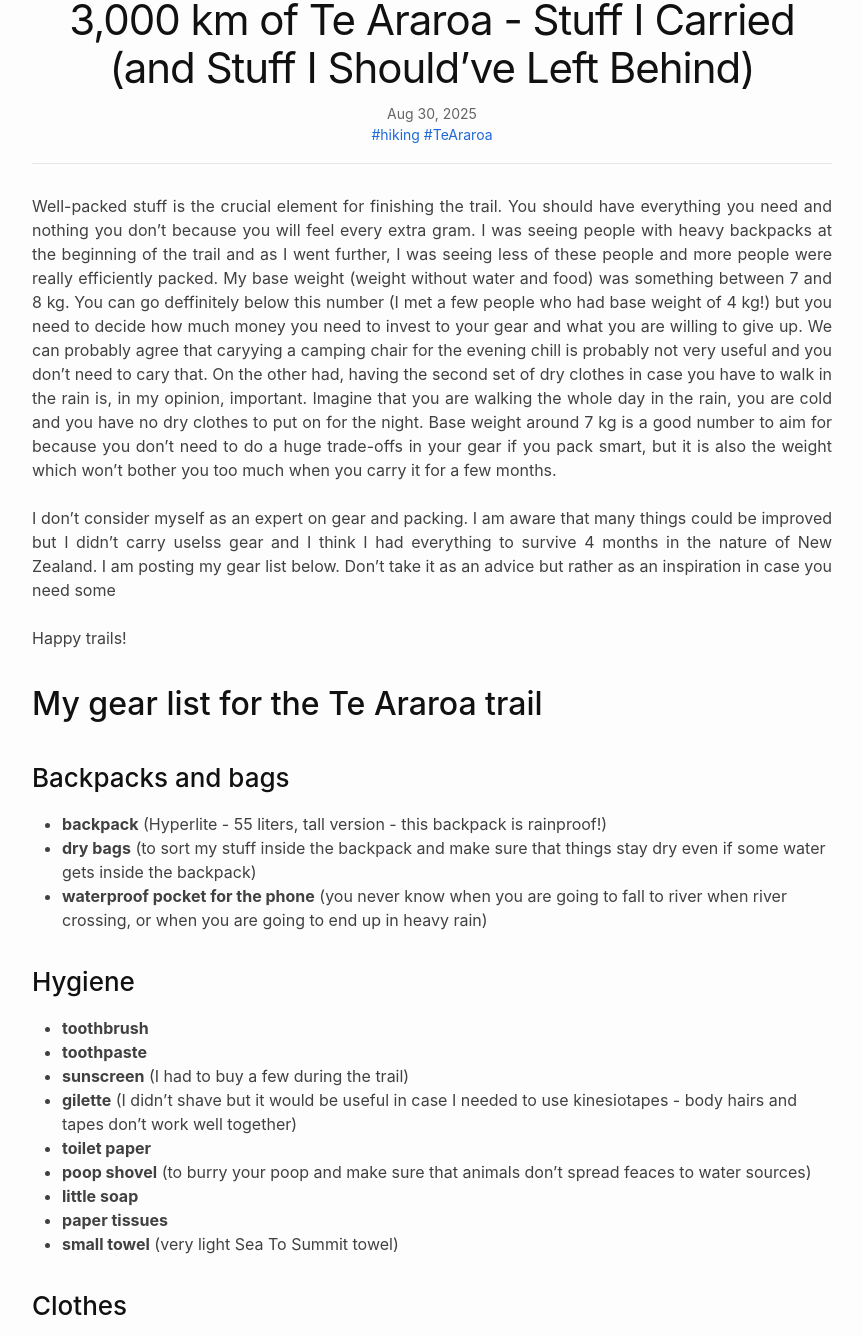
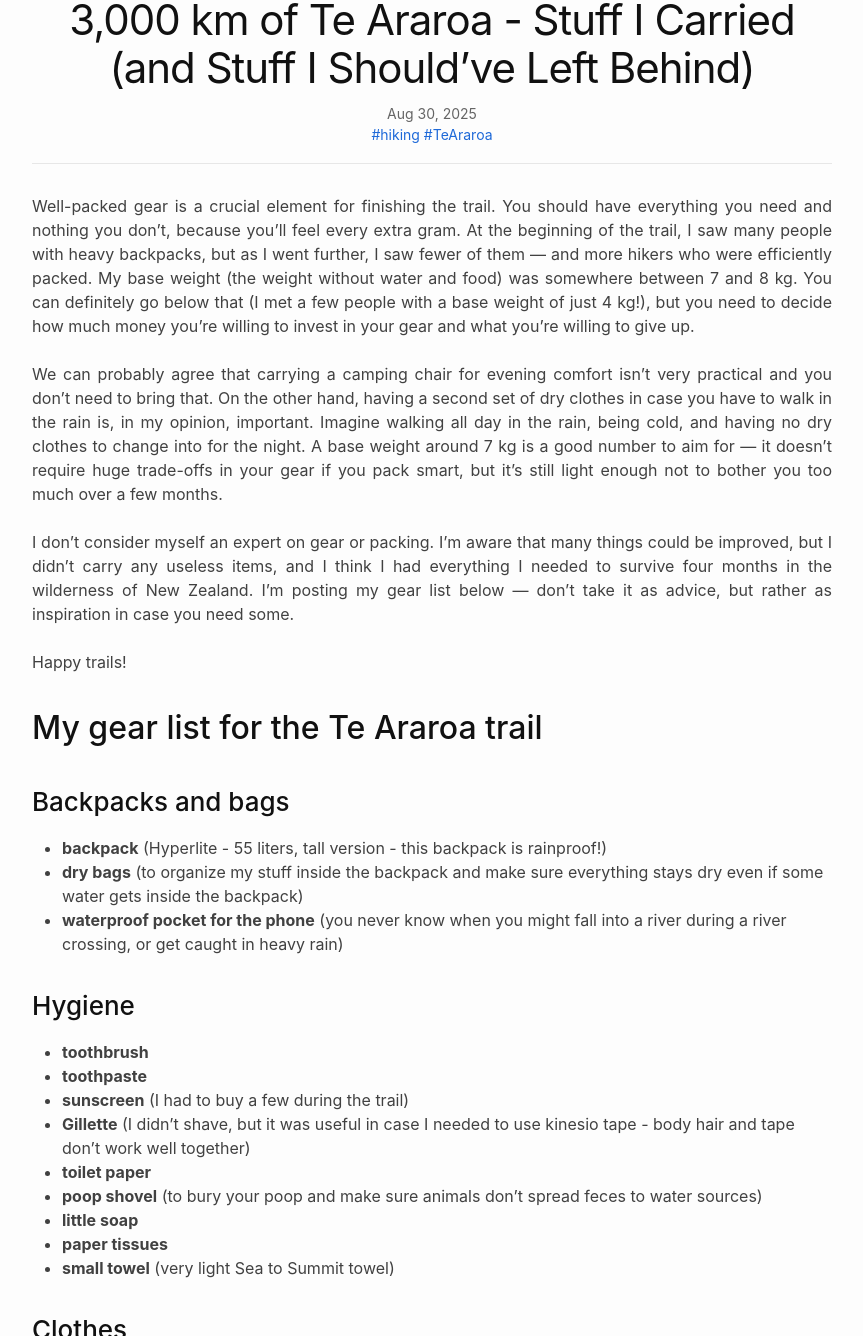
Before and after one commit to otheiner/blog, a Jekyll site: the page built from _posts/2025-08-30-TA_gear_list.md, in a window 1280 px wide and 1400 px high, scrolled down 242 px, cut to the strip 64-1400 px from the top of the window. Shown: the whole strip, without its empty margins (208-1071 px from the left). Built offline with Jekyll 4.4.1, drawn with Linux system fonts in a browser that asks for light colours; some of the changed text lies outside the part shown.

Commit message:
Fixing grammar in gear list and fixing hrefs to other posts

```diff
--- a/_posts/2025-08-30-TA_gear_list.md
+++ b/_posts/2025-08-30-TA_gear_list.md
@@ -6,9 +6,11 @@ image_preview: /assets/images/TA/gear.jpeg
 image_heading: /assets/images/TA/gear_heading.png
 ---
 
-Well-packed stuff is the crucial element for finishing the trail. You should have everything you need and nothing you don't because you will feel every extra gram. I was seeing people with heavy backpacks at the beginning of the trail and as I went further, I was seeing less of these people and more people were really efficiently packed. My base weight (weight without water and food) was something between 7 and 8 kg. You can go deffinitely below this number (I met a few people who had base weight of 4 kg!) but you need to decide how much money you need to invest to your gear and what you are willing to give up. We can probably agree that caryying a camping chair for the evening chill is probably not very useful and you don't need to cary that. On the other had, having the second set of dry clothes in case you have to walk in the rain is, in my opinion, important. Imagine that you are walking the whole day in the rain, you are cold and you have no dry clothes to put on for the night. Base weight around 7 kg is a good number to aim for because you don't need to do a huge trade-offs in your gear if you pack smart, but it is also the weight which won't bother you too much when you carry it for a few months.
+Well-packed gear is a crucial element for finishing the trail. You should have everything you need and nothing you don’t, because you’ll feel every extra gram. At the beginning of the trail, I saw many people with heavy backpacks, but as I went further, I saw fewer of them — and more hikers who were efficiently packed. My base weight (the weight without water and food) was somewhere between 7 and 8 kg. You can definitely go below that (I met a few people with a base weight of just 4 kg!), but you need to decide how much money you’re willing to invest in your gear and what you’re willing to give up.
 
-I don't consider myself as an expert on gear and packing. I am aware that many things could be improved but I didn't carry uselss gear and I think I had everything to survive 4 months in the nature of New Zealand. I am posting my gear list below. Don't take it as an advice but rather as an inspiration in case you need some
+We can probably agree that carrying a camping chair for evening comfort isn’t very practical and you don’t need to bring that. On the other hand, having a second set of dry clothes in case you have to walk in the rain is, in my opinion, important. Imagine walking all day in the rain, being cold, and having no dry clothes to change into for the night. A base weight around 7 kg is a good number to aim for — it doesn’t require huge trade-offs in your gear if you pack smart, but it’s still light enough not to bother you too much over a few months.
+
+I don’t consider myself an expert on gear or packing. I’m aware that many things could be improved, but I didn’t carry any useless items, and I think I had everything I needed to survive four months in the wilderness of New Zealand. I’m posting my gear list below — don’t take it as advice, but rather as inspiration in case you need some.
 
 Happy trails!
 
@@ -17,75 +19,75 @@ Happy trails!
 
 ### Backpacks and bags
 * **backpack** (Hyperlite - 55 liters, tall version - this backpack is rainproof!)
-* **dry bags** (to sort my stuff inside the backpack and make sure that things stay dry even if some water gets inside the backpack)
-* **waterproof pocket for the phone** (you never know when you are going to fall to river when river crossing, or when you are going to end up in heavy rain)
+* **dry bags** (to organize my stuff inside the backpack and make sure everything stays dry even if some water gets inside the backpack)
+* **waterproof pocket for the phone** (you never know when you might fall into a river during a river crossing, or get caught in heavy rain)
 
 ### Hygiene
 * **toothbrush**
 * **toothpaste**
 * **sunscreen** (I had to buy a few during the trail)
-* **gilette** (I didn't shave but it would be useful in case I needed to use kinesiotapes - body hairs and tapes don't work well together)
+* **Gillette** (I didn't shave, but it was useful in case I needed to use kinesio tape - body hair and tape don't work well together)
 * **toilet paper**
-* **poop shovel** (to burry your poop and make sure that animals don't spread feaces to water sources)
+* **poop shovel** (to bury your poop and make sure animals don't spread feces to water sources)
 * **little soap**
 * **paper tissues**
-* **small towel** (very light Sea To Summit towel)
+* **small towel** (very light Sea to Summit towel)
 
 ### Clothes
 * **small puffy jacket** (Patagonia)
-* **shoes** (I had three pairs - the second and thirs were waiting for me on the trail)
+* **shoes** (I had three pairs - the second and third were waiting for me on the trail)
 * **thin gloves**
-* **Buff** (can be used as beanie or protection against sun)
-* **rainproof jacket** (three-layered PERTEX)
+* **Buff** (can be used as a beanie or protection against the sun)
+* **rainproof jacket** (three-layer PERTEX)
 * **rainproof pants**
 * **shorts**
 * **long running leggings**
-* **Merino shirt with long sleeve** (two times)
-* **T-shirt with short sleeve** (for most of the hiking)
-* **Merino underwear** (Two pairs - you wear one and you can wash the other. Merino underwear doesn't smell and keeps you warm even if it gets wet from the rain or river crossing.)
-* **socks** (three pairs at the beginning but I had to buy a few more pairs because I started having holes in them)
+* **Merino shirt with long sleeves** (two)
+* **T-shirt with short sleeves** (for most of the hiking)
+* **Merino underwear** (two pairs - you wear one and can wash the other. Merino doesn't smell and keeps you warm even if it gets wet from rain or river crossings.)
+* **socks** (three pairs at the beginning, but I had to buy a few more as they developed holes)
 * **trail cap with 🚀** (my secret weapon, source of energy and protection against the sun)
 
 ### Electronics
 * **headlamp**
-* **red light** (I bought it in the second half of the trail when there were a lot of road walking and I sometimes had to walk in a low visibility or in the dark)
-* **powerbanks** (I had two, 10 000 mAh and 20 000 mAh, just to have one for my watch and the other for the phone. Keeping watch charged was important for navigation, phone mostly for pictures.)
-* **solar panel** (Goal Zero - I wouldn't bring it next time to *this* trail. New Zealand is wild but I always had opportunity to recharge powerbanks almost every week.)
+* **red light** (I bought it in the second half of the trail when there was a lot of road walking, and I sometimes had to walk in low visibility or in the dark)
+* **power banks** (I had two, 10,000 mAh and 20,000 mAh, just to have one for my watch and the other for the phone. Keeping the watch charged was important for navigation; the phone was mostly for photos.)
+* **solar panel** (Goal Zero - I wouldn't bring it next time for *this* trail. New Zealand is wild but I always had opportunities to recharge power banks almost every week.)
 * **phone**
 * **GPS watch** (Garmin Forerunner 945 - I used it for tracking and navigation)
 * **various charging cables**
-* **power adaptor with two USB sockets** (very useful when you are at the hostel and you need to recharge more devices)
-* **headphones** (it is sometimes nice to listen to some music)
-* **satelite phone** (Garmin Inreach Mini - this is must in case of potential rescue operation because New Zealand is poorly covered with mobile network)
-* **Kindle** (I didn't use it much but always good to have option of doing something else than hiking the whole day)
+* **power adaptor with two USB sockets** (very useful when you are at a hostel and need to recharge multiple devices)
+* **headphones** (it's sometimes nice to listen to some music)
+* **satellite phone** (Garmin inReach Mini - a must in case of potential rescue, because New Zealand has poor mobile network coverage)
+* **Kindle** (I didn't use it much but it's good to have the option of doing something other than hiking all day)
 * **power socket adaptor** (New Zealand to European)
 
 ### Sleeping
-* **tarp** (Six Moon Design - Dechutes)
-* **tyvek** (as a floor for the tarp)
-* **sleeping mat** (Thermarest  NeoAir XLite - regular length, wider version)
-* **sleeping bag** (Cumulus - comfort around 2° C)
+* **tarp** (Six Moon Designs - Deschutes)
+* **Tyvek** (as a floor for the tarp)
+* **sleeping mat** (Therm-a-Rest NeoAir XLite - regular length, wide version)
+* **sleeping bag** (Cumulus - comfort around 2°C)
 
 ### Others
-* **diary** (I was writing a physical journal from the trail)
+* **diary** (I kept a physical journal on the trail)
 * **pen**
-* **first aid kit** (plasters, active charcoal and other basic medications, sciscors, needles, thread, )
+* **first aid kit** (plasters, activated charcoal and other basic medications, scissors, needles, thread)
 * **survival blanket**
-* **hiking poles** (serve also as a support for the tarp)
+* **hiking poles** (also used as supports for the tarp)
 * **water bladder** (2 liters)
-* **water squeeze** filter (Sawyer)
-* **siringe for cleening the water filter** (there's nothing worse than the filter with a bad flow)
-* **water bottle** (Nalgene 1,5 l)
+* **water squeeze filter** (Sawyer)
+* **syringe for cleaning the water filter** (there's nothing worse than a clogged filter)
+* **water bottle** (Nalgene 1.5 l)
 * **sunglasses**
 * **knife**
 * **cooker**
 * **pot**
-* **gas bottle for cooking** (it can't be in the plane, so I had to buy one just before starting the trail)
+* **gas bottle for cooking** (you can't take it on a plane, so I bought one just before starting the trail)
 * **spoon**
 * **lighter**
 * **ziplock bags** (can be useful for various things - for example, storing food)
 * **passport**
-* **thin cord** (for hanging wet clother or minor repairs)
+* **thin cord** (for hanging wet clothes or minor repairs)
 * **trash bag** (makes it easier to keep trash in one place)
 
-If you want to know about beginning of my journey on the trail, you can continue [reading]({{ '/2025/10/07/TA_part1.html' | relative_url }}).
+If you want to read about the beginning of my journey on the trail, continue [reading]({{ '/TA_part1' | relative_url }}).
```
Also changed, not shown: _posts/2025-08-28-TA_the_idea.md (+2 -2 lines), _posts/2025-08-29-TA_preparation.md (+1 -1 lines), _posts/2025-10-03-Nordkapp_stories.md (+1 -1 lines), _posts/2025-10-07-TA_part1.md (+1 -1 lines), _posts/_2025-10-08-TA_part2.md (+2 -0 lines), assets/images/logo_small_black_transparent.png (added), assets/images/logo_small_white_transparent.png (added), 1 other file.
